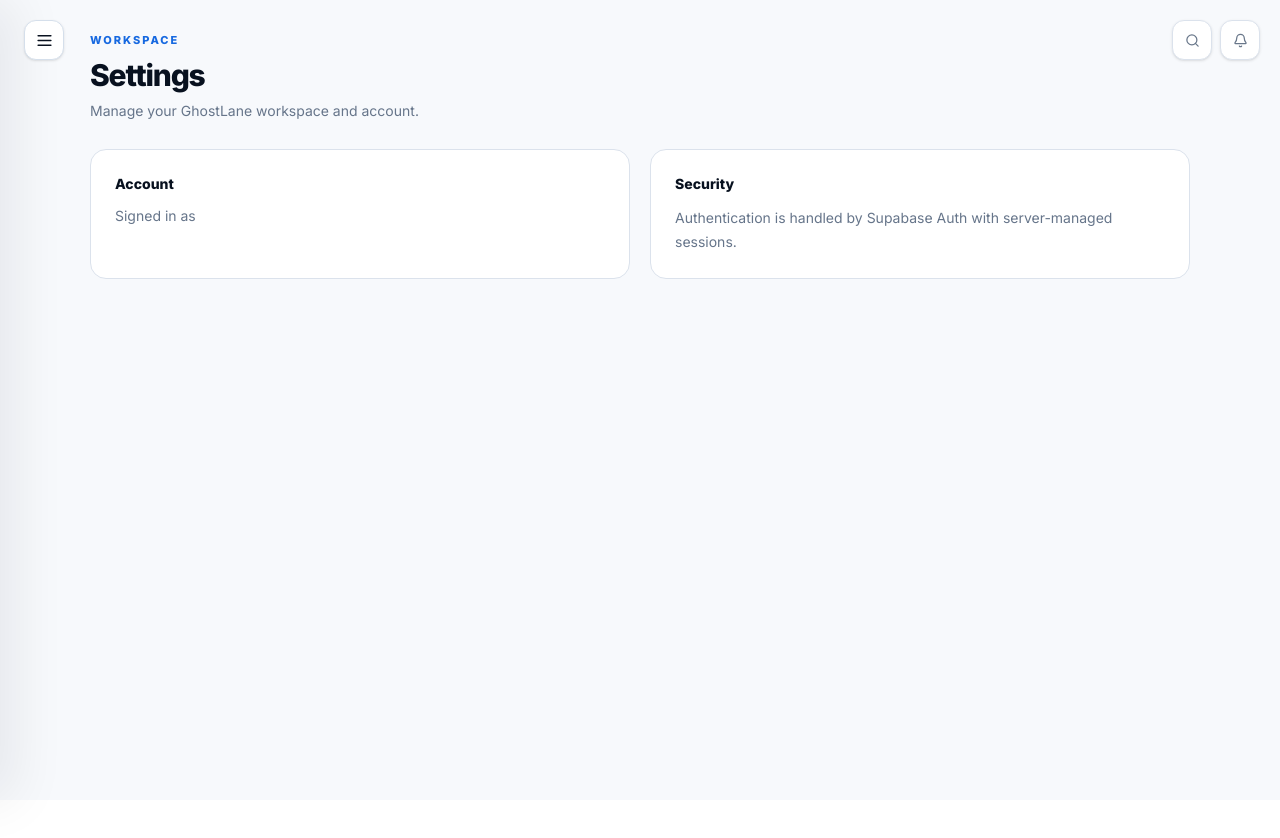
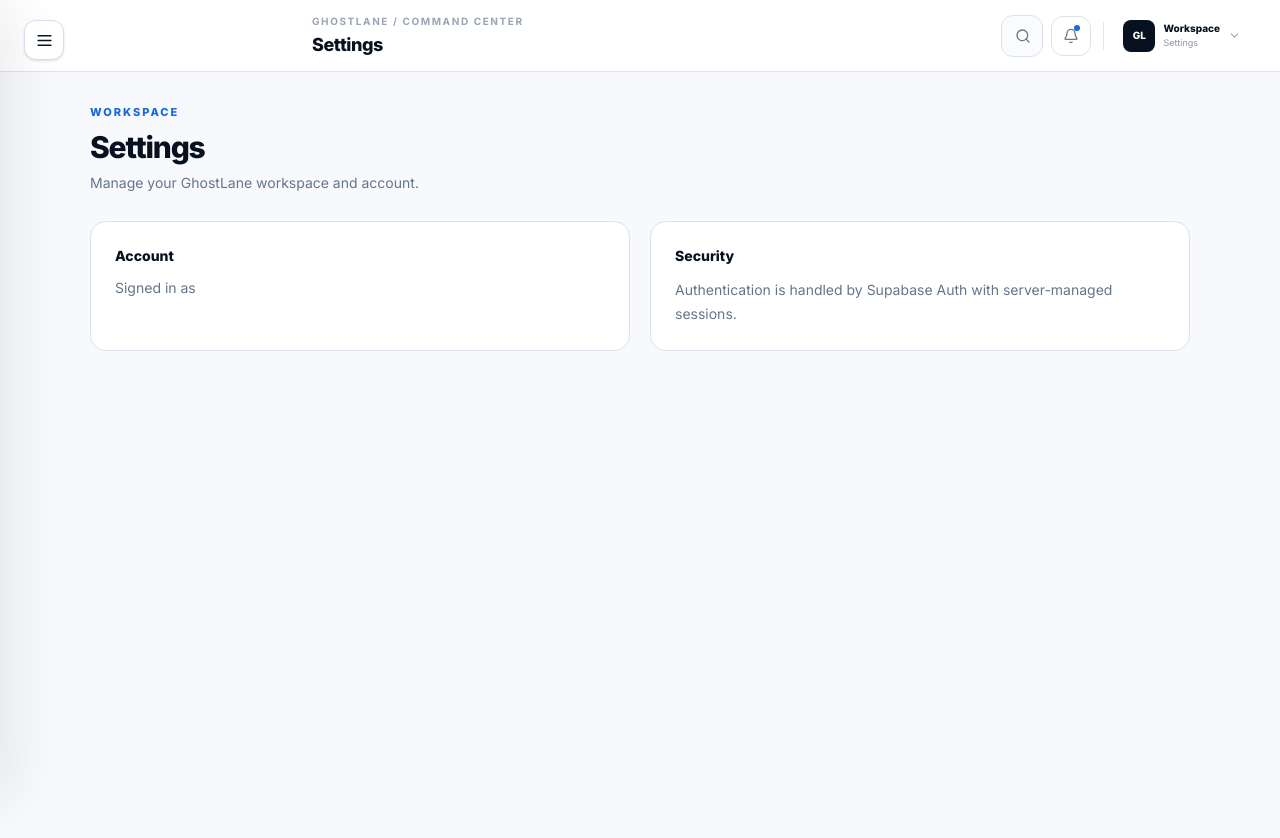
Before and after one commit to nabinchettri18/GHOST-LANE-, a Next.js app: page /settings in a window 1280 px wide. Shown: the top 838 px of the page. Before the commit the page ends 800 px from the top, so only its background shows below. Built offline with nearby package versions, Linux system fonts and the light colour scheme; no server answers.

Commit message:
refine: elevate GhostLane top navigation bar

```diff
--- a/components/app-shell.tsx
+++ b/components/app-shell.tsx
@@ -6,15 +6,17 @@ import { BarChart3, CircleAlert, FileText, LayoutDashboard, Map, Menu, PackageSe
 import { createClient } from '@/lib/supabase/client'
 
 const nav=[['Overview','/',LayoutDashboard],['Contract Intelligence','/contract-intelligence',ClipboardCheck],['Lanes','/lanes',Map],['Contracts','/contracts',FileText],['Shipments','/shipments',PackageSearch],['Carriers','/carriers',Truck],['Risk Analysis','/risk',CircleAlert],['Scenarios','/scenarios',BarChart3],['Reports','/reports',ClipboardList],['Data Sources','/data-sources',Database]] as const
+const pageNames:Record<string,string>={'/':'Overview','/contract-intelligence':'Contract Intelligence','/lanes':'Lanes','/contracts':'Contracts','/shipments':'Shipments','/carriers':'Carriers','/risk':'Risk Analysis','/scenarios':'Scenarios','/reports':'Reports','/data-sources':'Data Sources','/settings':'Settings'}
 
 export function AppShell({children}:{children:React.ReactNode}){
   const pathname=usePathname();
   const router=useRouter();
   const[open,setOpen]=useState(false);
   const[loggingOut,setLoggingOut]=useState(false);
+  const[searchOpen,setSearchOpen]=useState(false);
 
   useEffect(()=>setOpen(false),[pathname]);
-  useEffect(()=>{const f=(e:KeyboardEvent)=>e.key==='Escape'&&setOpen(false);addEventListener('keydown',f);return()=>removeEventListener('keydown',f)},[]);
+  useEffect(()=>{const f=(e:KeyboardEvent)=>{if(e.key==='Escape'){setOpen(false);setSearchOpen(false)}};addEventListener('keydown',f);return()=>removeEventListener('keydown',f)},[]);
 
   const handleLogout=async()=>{
     if(loggingOut)return;
@@ -24,16 +26,28 @@ export function AppShell({children}:{children:React.ReactNode}){
     router.replace('/login');
     router.refresh();
   };
+  const pageTitle=pageNames[pathname]??'GhostLane';
 
   return <div className="min-h-screen bg-[#f6f8fb] text-[#08111f]">
     <button aria-label="Toggle navigation" onClick={()=>setOpen(v=>!v)} className="fixed left-5 top-5 z-[80] flex h-10 w-10 items-center justify-center rounded-xl border border-[#d5dfeb] bg-white shadow-sm lg:left-6">{open?<X size={19}/>:<Menu size={19}/>}</button>
     {open&&<button aria-label="Close navigation" onClick={()=>setOpen(false)} className="fixed inset-0 z-50 bg-[#08111f]/10 lg:bg-transparent"/>}
     <aside className={`fixed inset-y-0 left-0 z-[70] flex w-[272px] flex-col border-r border-[#dbe2ec] bg-white shadow-[16px_0_50px_rgba(8,17,31,.07)] transition-transform duration-200 ${open?'translate-x-0':'-translate-x-full'}`}>
       <div className="flex h-[72px] items-center border-b border-[#edf0f5] pl-[72px] pr-5"><Link href="/" className="flex items-center gap-3"><span className="flex h-9 w-9 items-center justify-center rounded-xl bg-[#1769e0] text-sm font-black text-white">G</span><span><span className="block text-[17px] font-black tracking-[-.04em]">GhostLane</span><span className="block text-[8px] font-extrabold uppercase tracking-[.15em] text-[#8a96a6]">Freight intelligence</span></span></Link></div>
-      <div className="border-b border-[#edf0f5] p-3"><button className="flex w-full items-center gap-3 rounded-xl border border-[#e2e7ee] bg-[#fafbfd] p-2.5 text-left"><div className="flex h-8 w-8 items-center justify-center rounded-lg bg-[#edf4ff] text-[10px] font-black text-[#1769e0]">AC</div><div className="min-w-0 flex-1"><div className="truncate text-[11px] font-extrabold">Acme Logistics</div><div className="text-[9px] text-[#8a96a6]">Operations workspace</div></div><ChevronDown size={13} className="text-[#9aa4b1]"/></button></div>
+      <div className="border-b border-[#edf0f5] p-3"><button className="flex w-full items-center gap-3 rounded-xl border border-[#e2e7ee] bg-[#fafbfd] p-2.5 text-left"><div className="flex h-8 w-8 items-center justify-center rounded-lg bg-[#edf4ff] text-[10px] font-black text-[#1769e0]">GL</div><div className="min-w-0 flex-1"><div className="truncate text-[11px] font-extrabold">Current workspace</div><div className="text-[9px] text-[#8a96a6]">Private operations</div></div><ChevronDown size={13} className="text-[#9aa4b1]"/></button></div>
       <nav className="flex-1 overflow-y-auto px-3 py-4"><div className="mb-2 px-3 text-[9px] font-black uppercase tracking-[.18em] text-[#a0a9b5]">Command center</div>{nav.map(([name,href,Icon])=>{const active=href==='/'?pathname==='/':pathname.startsWith(href);return <Link key={href} href={href} className={`group mb-0.5 flex items-center gap-3 rounded-xl px-3 py-2.5 text-[12px] font-bold transition ${active?'bg-[#edf4ff] text-[#1769e0]':'text-[#59687b] hover:bg-[#f6f8fb] hover:text-[#08111f]'}`}><Icon size={16} strokeWidth={1.9}/><span className="flex-1">{name}</span>{name==='Contract Intelligence'&&<span className="rounded-md bg-[#08111f] px-1.5 py-0.5 text-[8px] text-white">NEW</span>}</Link>})}<div className="my-4 border-t border-[#edf0f5]"/><div className="mb-2 px-3 text-[9px] font-black uppercase tracking-[.18em] text-[#a0a9b5]">Administration</div><Link href="/settings" className={`flex items-center gap-3 rounded-xl px-3 py-2.5 text-[12px] font-bold ${pathname.startsWith('/settings')?'bg-[#edf4ff] text-[#1769e0]':'text-[#59687b] hover:bg-[#f6f8fb]'}`}><Settings size={16}/><span>Settings</span></Link></nav>
       <div className="border-t border-[#edf0f5] p-3 space-y-2"><div className="rounded-xl bg-[#f7f9fc] p-3"><div className="flex items-center gap-2"><span className="h-1.5 w-1.5 rounded-full bg-[#22a06b]"/><span className="text-[10px] font-extrabold">Workspace healthy</span></div><div className="mt-1 text-[9px] text-[#8994a3]">Data access is protected</div></div><button type="button" onClick={handleLogout} disabled={loggingOut} className="flex w-full items-center gap-3 rounded-xl border border-[#e2e7ee] bg-white px-3 py-2.5 text-[12px] font-bold text-[#59687b] transition hover:border-[#cbd5e1] hover:bg-[#f6f8fb] hover:text-[#08111f] disabled:cursor-not-allowed disabled:opacity-60"><LogOut size={16}/><span>{loggingOut?'Signing out…':'Sign out'}</span></button></div>
     </aside>
-    <div className="min-h-screen"><div className="pointer-events-none fixed right-5 top-5 z-40 hidden items-center gap-2 lg:flex"><div className="pointer-events-auto flex h-10 w-10 items-center justify-center rounded-xl border border-[#dbe2ec] bg-white text-[#69778a] shadow-sm"><Search size={15}/></div><div className="pointer-events-auto flex h-10 w-10 items-center justify-center rounded-xl border border-[#dbe2ec] bg-white text-[#69778a] shadow-sm"><Bell size={15}/></div></div>{children}</div>
+    <div className="min-h-screen lg:pl-0">
+      <header className="sticky top-0 z-40 flex h-[72px] items-center border-b border-[#dfe5ed] bg-white/95 px-5 pl-[84px] backdrop-blur-sm lg:px-8 lg:pl-[312px]">
+        <div className="min-w-0 flex-1"><div className="text-[10px] font-bold uppercase tracking-[.16em] text-[#9aa5b3]">GhostLane / Command center</div><h1 className="mt-0.5 truncate text-[18px] font-black tracking-[-.025em]">{pageTitle}</h1></div>
+        <div className="ml-4 flex items-center gap-2">
+          <div className={`hidden items-center overflow-hidden rounded-xl border border-[#dbe2ec] bg-[#fafbfd] transition-all sm:flex ${searchOpen?'w-[260px]':'w-[42px]'}`}><button aria-label="Search" onClick={()=>setSearchOpen(v=>!v)} className="flex h-10 w-[42px] shrink-0 items-center justify-center text-[#69778a] hover:text-[#08111f]"><Search size={16}/></button>{searchOpen&&<input autoFocus aria-label="Search GhostLane" placeholder="Search lanes, contracts…" className="h-10 min-w-0 flex-1 bg-transparent pr-3 text-[12px] font-medium outline-none placeholder:text-[#9aa5b3]"/>}</div>
+          <button aria-label="Notifications" className="relative flex h-10 w-10 items-center justify-center rounded-xl border border-[#dbe2ec] bg-white text-[#69778a] transition hover:border-[#c8d2df] hover:text-[#08111f]"><Bell size={16}/><span className="absolute right-2.5 top-2 h-1.5 w-1.5 rounded-full bg-[#1769e0]"/></button>
+          <div className="mx-1 h-7 w-px bg-[#e5e9ef]"/>
+          <Link href="/settings" aria-label="Open settings" className="group flex items-center gap-2 rounded-xl border border-transparent px-1.5 py-1.5 transition hover:border-[#dbe2ec] hover:bg-[#fafbfd]"><span className="flex h-8 w-8 items-center justify-center rounded-lg bg-[#08111f] text-[10px] font-black text-white">GL</span><span className="hidden text-left sm:block"><span className="block text-[10px] font-extrabold text-[#08111f]">Workspace</span><span className="block text-[9px] text-[#8a96a6]">Settings</span></span><ChevronDown size={13} className="hidden text-[#9aa4b1] sm:block"/></Link>
+        </div>
+      </header>
+      {children}
+    </div>
   </div>
 }
```
